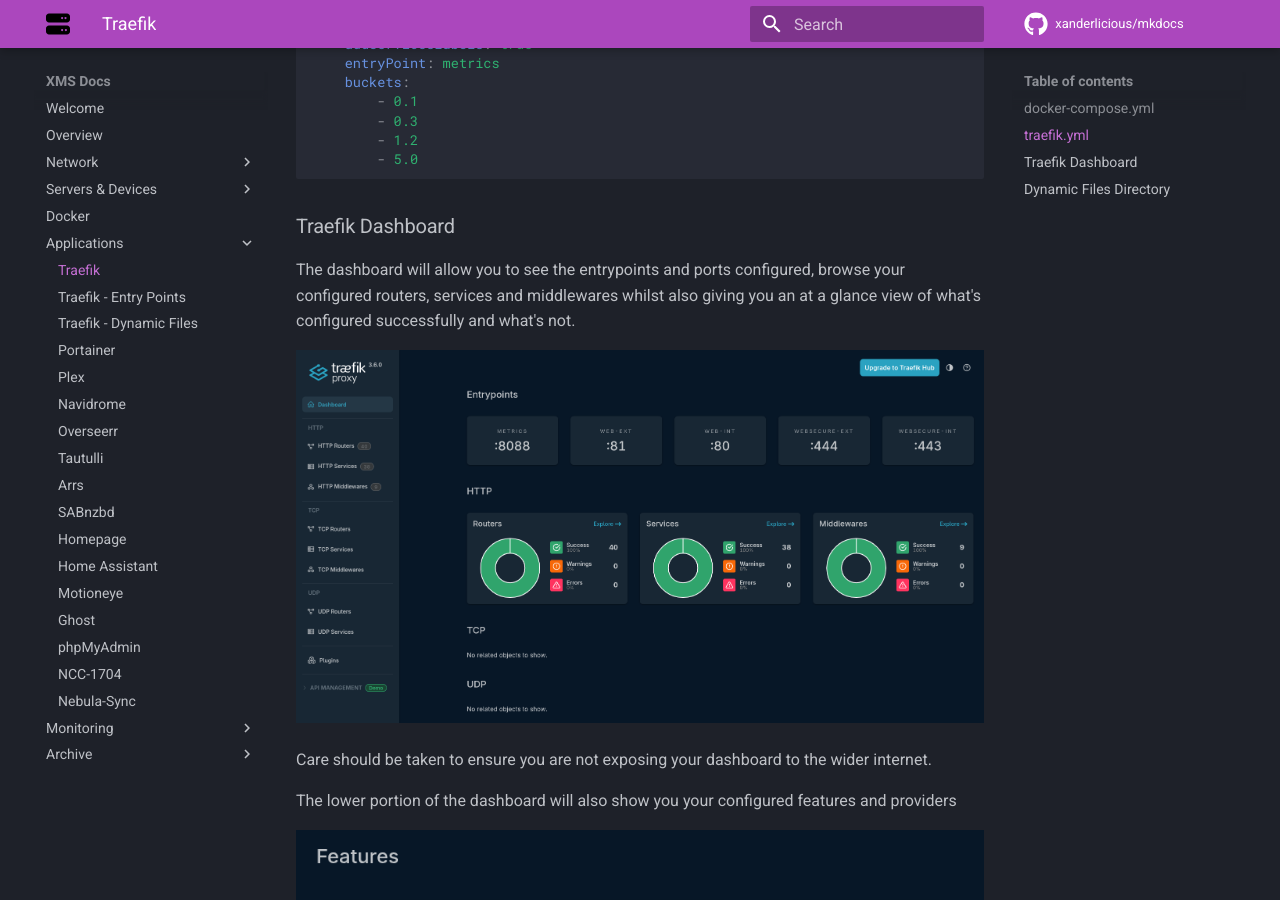
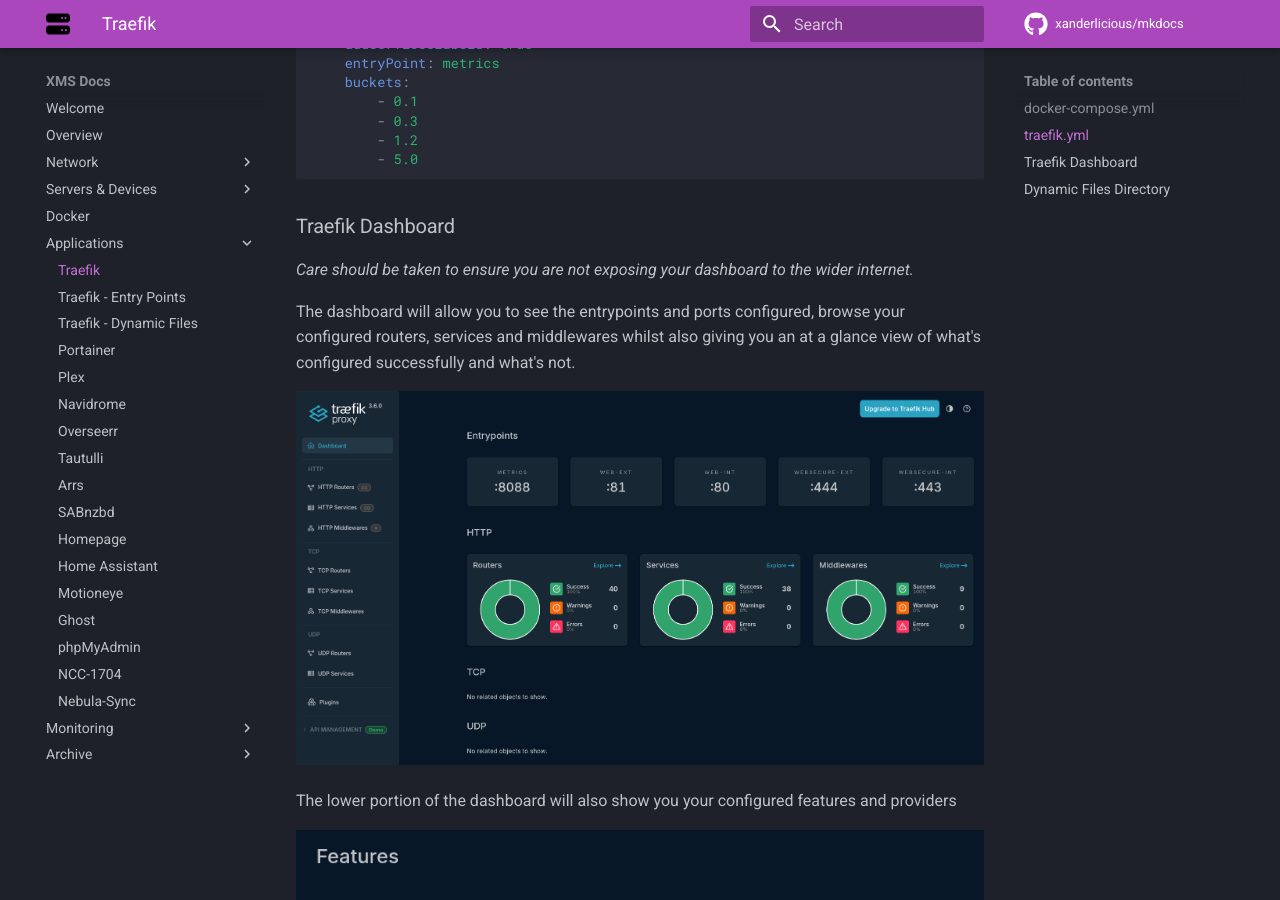
Before and after one commit to Xanderlicious/mkdocs, an MkDocs documentation site: the page built from docs/traefik.md, in a window 1280 px wide and 900 px high, scrolled down 3897 px. Built offline with MkDocs 1.6.1 and Material for MkDocs 9.7.7, drawn with Linux system fonts in a browser that asks for light colours; comment, search, counter and statistics services are not loaded.

````diff
--- a/docs/traefik.md
+++ b/docs/traefik.md
@@ -171,11 +171,11 @@ metrics:
 ```
 ### Traefik Dashboard
 
+*Care should be taken to ensure you are not exposing your dashboard to the wider internet.*
+
 The dashboard will allow you to see the entrypoints and ports configured, browse your configured routers, services and middlewares whilst also giving you an at a glance view of what's configured successfully and what's not.
 
 ![](images/traefik-dashboard.png)
-
-Care should be taken to ensure you are not exposing your dashboard to the wider internet.
 
 The lower portion of the dashboard will also show you your configured features and providers
 
````
